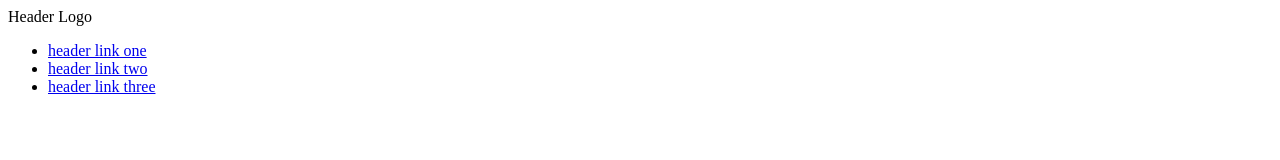
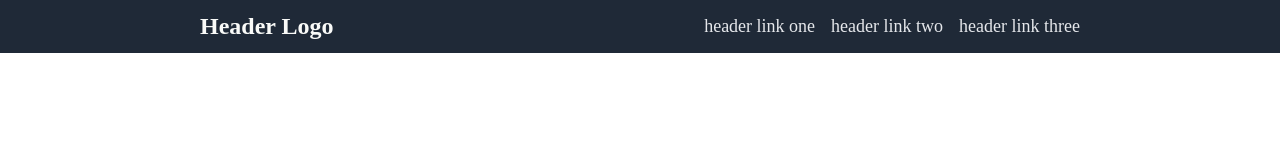
Before and after one commit to akiy1ma/Landing-page, a plain HTML site: page index.html in a window 1280 px wide. Drawn offline with Linux system fonts and the light colour scheme.

Commit message:
add header
add header and links, aligned and styled them

```diff
--- a/index.html
+++ b/index.html
@@ -3,6 +3,7 @@
 <head>
     <meta charset="UTF-8">
     <meta name="viewport" content="width=device-width, initial-scale=1.0">
+    <link rel="stylesheet" href="./styles.css">
     <title>Landing page</title>
 </head>
 <body>
--- a/styles.css
+++ b/styles.css
@@ -0,0 +1,34 @@
+body {
+    display: flex;
+    flex-direction: column;
+    margin: 0;
+}
+
+.hero-container {
+    padding: 0px 200px;
+    background-color: #1f2937;
+}
+
+.header {
+    display: flex;
+    justify-content: space-between;
+    align-items: center;
+}
+
+.logo {
+    font-size: 24px;
+    color: #f9faf8;
+    font-weight: 800;
+}
+
+.header-links {
+    display: flex;
+    list-style: none;
+    gap: 16px;
+}
+
+.header-links a {
+    text-decoration: none;
+    color: #e5e7eb;
+    font-size: 18px;
+}
```
